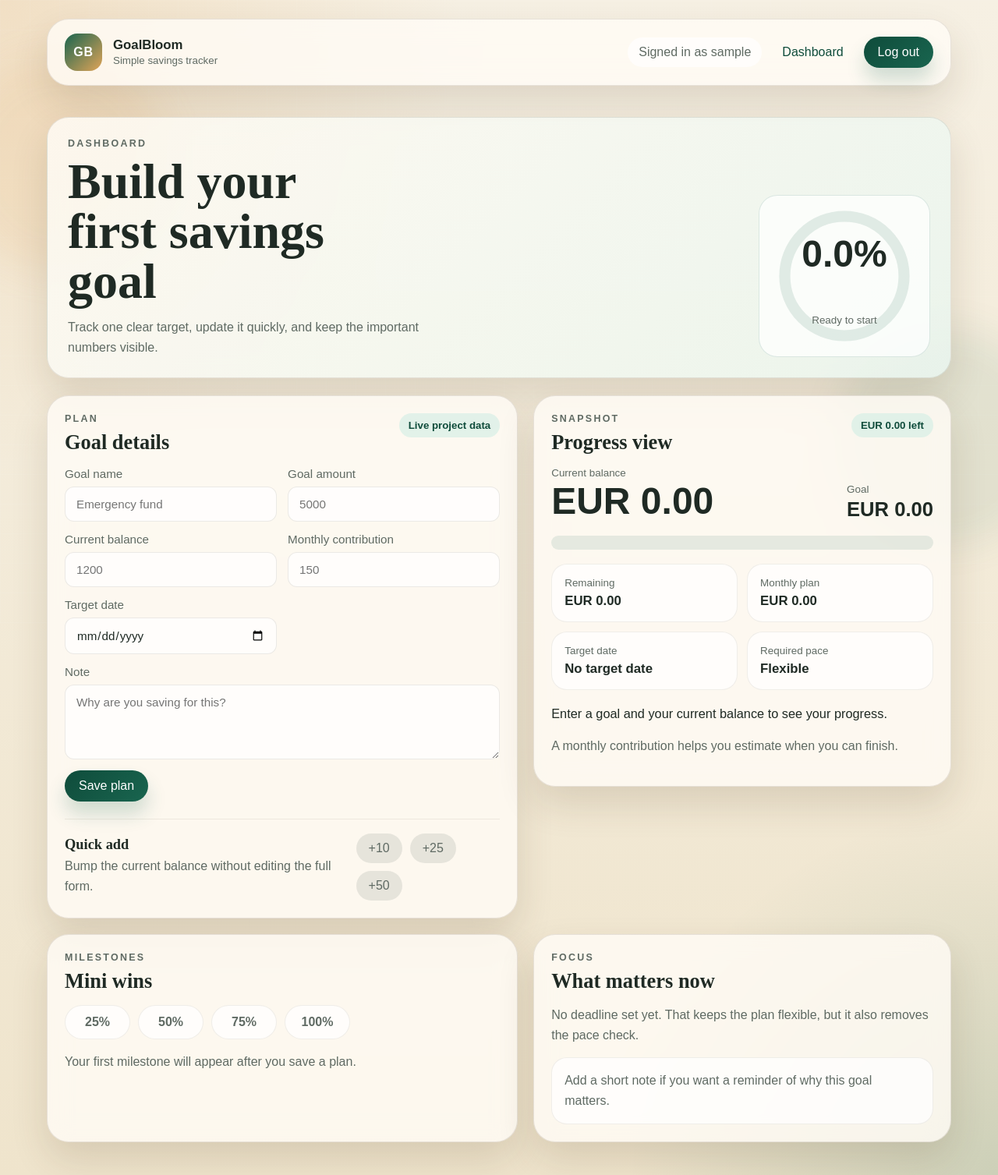
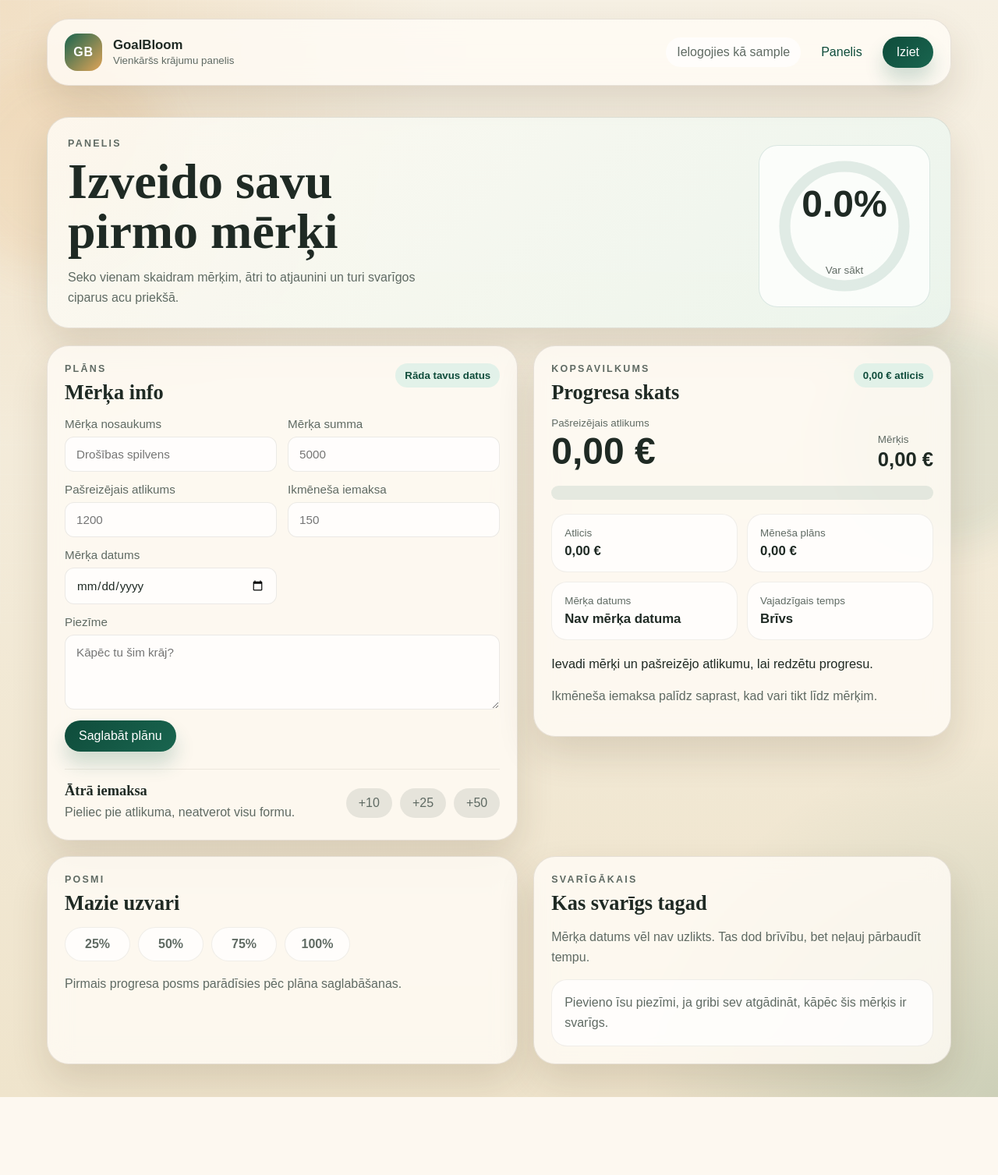
Before and after one commit to seglinsm/projekts-jaunais-2026, a Flask app: page /dashboard in a window 1280 px wide. Shown: the whole page at 78% size. After the commit the page ends 1407 px from the top, so only its background shows below. Run offline with Flask 3, Linux system fonts and the light colour scheme; the visitor is signed in with stand-in values (Sample User, id 1); data comes from the database, SQL or seed files in the repository.

Commit message:
updeits app.py un dashboardam

```diff
--- a/app.py
+++ b/app.py
@@ -32,7 +32,7 @@ def _login_required(view):
         user = get_user_by_id(get_db(), user_id)
         if user is None:
             session.clear()
-            return _redirect_with_notice("login", "Your session expired. Please log in again.", "error")
+            return _redirect_with_notice("login", "Sesija beidzās. Ieej vēlreiz.", "error")
 
         return view(*args, **kwargs)
 
@@ -71,7 +71,7 @@ def _register_routes(app):
                 user = register_user(get_db(), request.form)
                 return _redirect_with_notice(
                     "login",
-                    "Account created. You can log in now.",
+                    "Konts izveidots. Tagad vari ieiet.",
                     "success",
                     username=user["username"],
                 )
@@ -90,7 +90,7 @@ def _register_routes(app):
                 user = authenticate_user(get_db(), request.form)
                 session.clear()
                 session["user_id"] = user["id"]
-                return _redirect_with_notice("dashboard", "Welcome back.", "success")
+                return _redirect_with_notice("dashboard", "Prieks redzēt atkal.", "success")
             except AuthenticationError as error:
                 username = (request.form.get("username") or "").strip()
                 return _redirect_with_notice("login", str(error), "error", username=username)
@@ -100,7 +100,7 @@ def _register_routes(app):
     @app.route("/logout", methods=["GET", "POST"])
     def logout():
         session.clear()
-        return _redirect_with_notice("login", "You have been logged out.", "success")
+        return _redirect_with_notice("login", "Tu esi izrakstījies.", "success")
 
     @app.route("/dashboard", methods=["GET", "POST"])
     @_login_required
@@ -108,7 +108,7 @@ def _register_routes(app):
         if request.method == "POST":
             try:
                 save_profile(get_db(), session["user_id"], request.form)
-                return _redirect_with_notice("dashboard", "Your savings plan was updated.", "success")
+                return _redirect_with_notice("dashboard", "Tavs krājuma plāns ir atjaunināts.", "success")
             except ValidationError as error:
                 return _redirect_with_notice("dashboard", str(error), "error")
 
@@ -119,7 +119,7 @@ def _register_routes(app):
     def quick_add():
         try:
             add_quick_amount(get_db(), session["user_id"], request.form)
-            return _redirect_with_notice("dashboard", "Current balance updated.", "success")
+            return _redirect_with_notice("dashboard", "Pašreizējais atlikums atjaunināts.", "success")
         except ValidationError as error:
             return _redirect_with_notice("dashboard", str(error), "error")
 
@@ -144,5 +144,5 @@ app = create_app()
 
 
 if __name__ == "__main__":
-    print("Open http://127.0.0.1:5000/ in your browser. Do not open files inside templates/ directly.")
+    print("Atver http://127.0.0.1:5000/ pārlūkā. Neatver templates mapes failus pa tiešo.")
     app.run(debug=True)
--- a/static/dashboard.js
+++ b/static/dashboard.js
@@ -1,22 +1,22 @@
 (function () {
     const DEMO_DATA = {
-        username: "Preview user",
+        username: "Demo lietotājs",
         hasSavedPlan: true,
-        goalName: "Trip to Italy",
+        goalName: "Ceļojums uz Itāliju",
         goalAmount: 2500,
         currentBalance: 925,
         monthlyContribution: 180,
         targetDate: "2026-09-30",
-        note: "Flights, hotel, and food budget.",
+        note: "Lidojumiem, viesnīcai un ēdienam.",
         remainingAmount: 1575,
         progressPercentage: 37.0,
         visualProgressPercentage: 37.0,
         requiredMonthlyAmount: 224.5,
-        statusLabel: "Needs a boost",
+        statusLabel: "Jāpiespiež vairāk",
         statusTone: "warning",
-        forecastText: "At your current pace, you need about 9 more months.",
-        timelineText: "You need roughly EUR 224.50 per month to hit the target date.",
-        nextMilestoneText: "50% is your next milestone.",
+        forecastText: "Ar pašreizējo tempu tev vajadzēs vēl apmēram 9 mēnešus.",
+        timelineText: "Lai paspētu līdz datumam, tev vajag apmēram 224,50 € mēnesī.",
+        nextMilestoneText: "Nākamais posms ir 50%.",
         daysUntilTarget: 197,
         milestones: [
             { label: "25%", reached: true },
@@ -30,10 +30,10 @@
 
     function formatCurrency(value) {
         const amount = Number(value || 0);
-        return `EUR ${amount.toLocaleString(undefined, {
+        return `${amount.toLocaleString("lv-LV", {
             minimumFractionDigits: 2,
             maximumFractionDigits: 2,
-        })}`;
+        })} €`;
     }
 
     function formatPercent(value) {
@@ -43,7 +43,7 @@
 
     function formatDate(value) {
         if (!value) {
-            return "No target date";
+            return "Nav mērķa datuma";
         }
 
         const date = new Date(`${value}T00:00:00`);
@@ -51,7 +51,7 @@
             return value;
         }
 
-        return date.toLocaleDateString(undefined, {
+        return date.toLocaleDateString("lv-LV", {
             year: "numeric",
             month: "short",
             day: "numeric",
@@ -100,18 +100,18 @@
     function renderDashboard(data, mode) {
         const previewMode = mode !== "live";
 
-        setText("sessionBadge", previewMode ? "Preview mode" : `Signed in as ${data.username}`);
-        setText("modeBadge", previewMode ? "Preview demo data" : "Live project data");
-        setText("heroTitle", data.goalName || "Build your first savings goal");
+        setText("sessionBadge", previewMode ? "Priekšskatījuma režīms" : `Ielogojies kā ${data.username}`);
+        setText("modeBadge", previewMode ? "Rāda demo datus" : "Rāda tavus datus");
+        setText("heroTitle", data.goalName || "Izveido savu pirmo mērķi");
         setText(
             "heroCopy",
             previewMode
-                ? "This preview keeps the layout visible even outside Flask. Run the server for real login, saved data, and form actions."
-                : "Track one clear target, update it quickly, and keep the important numbers visible."
+                ? "Šis priekšskatījums rāda lapas izskatu arī ārpus Flask. Palaid serveri, ja gribi īstu ieeju, saglabātus datus un strādājošas formas."
+                : "Seko vienam skaidram mērķim, ātri to atjaunini un turi svarīgos ciparus acu priekšā."
         );
 
         setText("progressRingLabel", formatPercent(data.progressPercentage));
-        setText("progressStatus", data.statusLabel || "Ready to start");
+        setText("progressStatus", data.statusLabel || "Var sākt");
         updateRing(data.visualProgressPercentage);
 
         setValue("goalNameInput", data.goalName || "");
@@ -121,7 +121,7 @@
         setValue("targetDateInput", data.targetDate || "");
         setValue("noteInput", data.note || "");
 
-        setText("remainingBadge", `${formatCurrency(data.remainingAmount)} left`);
+        setText("remainingBadge", `${formatCurrency(data.remainingAmount)} atlicis`);
         setText("currentBalanceValue", formatCurrency(data.currentBalance));
         setText("goalAmountValue", formatCurrency(data.goalAmount));
         setText("remainingValue", formatCurrency(data.remainingAmount));
@@ -129,11 +129,11 @@
         setText("targetDateValue", formatDate(data.targetDate));
         setText(
             "requiredPaceValue",
-            data.requiredMonthlyAmount == null ? "Flexible" : formatCurrency(data.requiredMonthlyAmount)
+            data.requiredMonthlyAmount == null ? "Brīvs" : formatCurrency(data.requiredMonthlyAmount)
         );
-        setText("forecastText", data.forecastText || "Add a monthly contribution to unlock a finish estimate.");
-        setText("timelineText", data.timelineText || "Set a target date to check whether your pace is enough.");
-        setText("nextMilestoneText", data.nextMilestoneText || "Your next milestone will appear here.");
+        setText("forecastText", data.forecastText || "Pievieno ikmēneša iemaksu, lai redzētu aptuveno finiša laiku.");
+        setText("timelineText", data.timelineText || "Uzliec mērķa datumu, lai redzētu, vai tavs temps ir pietiekams.");
+        setText("nextMilestoneText", data.nextMilestoneText || "Tavs nākamais progresa posms parādīsies te.");
 
         const progressBar = document.getElementById("progressBarFill");
         if (progressBar) {
@@ -141,13 +141,13 @@
         }
 
         const focusLine = data.daysUntilTarget == null
-            ? "No deadline set yet. That keeps the plan flexible, but it also removes the pace check."
-            : `${data.daysUntilTarget} days remain until your target date.`;
+            ? "Mērķa datums vēl nav uzlikts. Tas dod brīvību, bet neļauj pārbaudīt tempu."
+            : `Līdz mērķa datumam palikušas ${data.daysUntilTarget} dienas.`;
         setText("focusLine", focusLine);
 
         const noteCard = document.getElementById("noteCard");
         if (noteCard) {
-            noteCard.textContent = data.note || "Add a short note if you want a reminder of why this goal matters.";
+            noteCard.textContent = data.note || "Pievieno īsu piezīmi, ja gribi sev atgādināt, kāpēc šis mērķis ir svarīgs.";
             noteCard.classList.toggle("note-card-empty", !data.note);
         }
 
@@ -170,7 +170,7 @@
             });
 
             if (!response.ok) {
-                throw new Error(`Dashboard data request failed with ${response.status}`);
+                throw new Error(`Paneļa datu pieprasījums neizdevās ar statusu ${response.status}`);
             }
 
             const data = await response.json();
--- a/templates/dashboard.html
+++ b/templates/dashboard.html
@@ -1,9 +1,9 @@
 <!DOCTYPE html>
-<html lang="en">
+<html lang="lv">
 <head>
     <meta charset="UTF-8">
     <meta name="viewport" content="width=device-width, initial-scale=1.0">
-    <title>Dashboard | GoalBloom</title>
+    <title>Panelis | GoalBloom</title>
     <link rel="stylesheet" href="../static/style.css">
 </head>
 <body class="dashboard-page">
@@ -16,15 +16,15 @@
                 <span class="brand-mark">GB</span>
                 <span>
                     <strong>GoalBloom</strong>
-                    <small>Simple savings tracker</small>
+                    <small>Vienkāršs krājumu panelis</small>
                 </span>
             </a>
 
             <nav class="top-nav">
-                <span id="sessionBadge" class="nav-chip">Loading...</span>
-                <a class="nav-link" href="/dashboard">Dashboard</a>
+                <span id="sessionBadge" class="nav-chip">Ielādē...</span>
+                <a class="nav-link" href="/dashboard">Panelis</a>
                 <form action="/logout" method="post">
-                    <button type="submit" class="nav-button">Log out</button>
+                    <button type="submit" class="nav-button">Iziet</button>
                 </form>
             </nav>
         </header>
@@ -33,10 +33,10 @@
 
         <section class="hero-panel">
             <div>
-                <p class="eyebrow">Dashboard</p>
-                <h1 id="heroTitle">Savings dashboard</h1>
+                <p class="eyebrow">Panelis</p>
+                <h1 id="heroTitle">Krājumu panelis</h1>
                 <p id="heroCopy" class="hero-copy">
-                    Track one clear target, update it quickly, and keep the important numbers visible.
+                    Seko vienam skaidram mērķim, ātri to atjaunini un turi svarīgos ciparus acu priekšā.
                 </p>
             </div>
 
@@ -48,7 +48,7 @@
                     </svg>
                     <div class="ring-label">
                         <strong id="progressRingLabel">0%</strong>
-                        <span id="progressStatus">Ready to start</span>
+                        <span id="progressStatus">Var sākt</span>
                     </div>
                 </div>
             </div>
@@ -58,44 +58,44 @@
             <article class="panel-card form-card">
                 <div class="panel-head">
                     <div>
-                        <p class="eyebrow">Plan</p>
-                        <h2>Goal details</h2>
+                        <p class="eyebrow">Plāns</p>
+                        <h2>Mērķa info</h2>
                     </div>
-                    <span id="modeBadge" class="soft-label">Loading data</span>
+                    <span id="modeBadge" class="soft-label">Ielādē datus</span>
                 </div>
 
                 <form class="dashboard-form" action="/dashboard" method="post">
                     <label>
-                        Goal name
-                        <input id="goalNameInput" type="text" name="goal_name" maxlength="60" placeholder="Emergency fund" required>
+                        Mērķa nosaukums
+                        <input id="goalNameInput" type="text" name="goal_name" maxlength="60" placeholder="Drošības spilvens" required>
                     </label>
                     <label>
-                        Goal amount
+                        Mērķa summa
                         <input id="goalAmountInput" type="number" name="goal_amount" min="0.01" step="0.01" placeholder="5000" required>
                     </label>
                     <label>
-                        Current balance
+                        Pašreizējais atlikums
                         <input id="currentBalanceInput" type="number" name="current_balance" min="0" step="0.01" placeholder="1200" required>
                     </label>
                     <label>
-                        Monthly contribution
+                        Ikmēneša iemaksa
                         <input id="monthlyContributionInput" type="number" name="monthly_contribution" min="0" step="0.01" placeholder="150" required>
                     </label>
                     <label>
-                        Target date
+                        Mērķa datums
                         <input id="targetDateInput" type="date" name="target_date">
                     </label>
                     <label>
-                        Note
-                        <textarea id="noteInput" name="note" rows="4" maxlength="240" placeholder="Why are you saving for this?"></textarea>
+                        Piezīme
+                        <textarea id="noteInput" name="note" rows="4" maxlength="240" placeholder="Kāpēc tu šim krāj?"></textarea>
                     </label>
-                    <button type="submit" class="primary-button">Save plan</button>
+                    <button type="submit" class="primary-button">Saglabāt plānu</button>
                 </form>
 
                 <div class="quick-add-block">
                     <div>
-                        <h3>Quick add</h3>
-                        <p>Bump the current balance without editing the full form.</p>
+                        <h3>Ātrā iemaksa</h3>
+                        <p>Pieliec pie atlikuma, neatverot visu formu.</p>
                     </div>
 
                     <div class="quick-add-list">
@@ -118,55 +118,55 @@
             <article class="panel-card summary-card">
                 <div class="panel-head">
                     <div>
-                        <p class="eyebrow">Snapshot</p>
-                        <h2>Progress view</h2>
+                        <p class="eyebrow">Kopsavilkums</p>
+                        <h2>Progresa skats</h2>
                     </div>
-                    <span id="remainingBadge" class="soft-label">EUR 0.00 left</span>
+                    <span id="remainingBadge" class="soft-label">0,00 € atlicis</span>
                 </div>
 
                 <div class="money-row">
                     <div>
-                        <span class="metric-label">Current balance</span>
-                        <strong id="currentBalanceValue" class="money-number">EUR 0.00</strong>
+                        <span class="metric-label">Pašreizējais atlikums</span>
+                        <strong id="currentBalanceValue" class="money-number">0,00 €</strong>
                     </div>
                     <div>
-                        <span class="metric-label">Goal</span>
-                        <strong id="goalAmountValue" class="money-number small">EUR 0.00</strong>
+                        <span class="metric-label">Mērķis</span>
+                        <strong id="goalAmountValue" class="money-number small">0,00 €</strong>
                     </div>
                 </div>
 
-                <div class="progress-track" aria-label="Goal progress">
+                <div class="progress-track" aria-label="Mērķa progress">
                     <div id="progressBarFill" class="progress-fill" style="width: 0%;"></div>
                 </div>
 
                 <div class="metric-grid">
                     <div class="metric-box">
-                        <span class="metric-label">Remaining</span>
-                        <strong id="remainingValue">EUR 0.00</strong>
+                        <span class="metric-label">Atlicis</span>
+                        <strong id="remainingValue">0,00 €</strong>
                     </div>
                     <div class="metric-box">
-                        <span class="metric-label">Monthly plan</span>
-                        <strong id="monthlyPlanValue">EUR 0.00</strong>
+                        <span class="metric-label">Mēneša plāns</span>
+                        <strong id="monthlyPlanValue">0,00 €</strong>
                     </div>
                     <div class="metric-box">
-                        <span class="metric-label">Target date</span>
-                        <strong id="targetDateValue">No target date</strong>
+                        <span class="metric-label">Mērķa datums</span>
+                        <strong id="targetDateValue">Nav mērķa datuma</strong>
                     </div>
                     <div class="metric-box">
-                        <span class="metric-label">Required pace</span>
-                        <strong id="requiredPaceValue">Flexible</strong>
+                        <span class="metric-label">Vajadzīgais temps</span>
+                        <strong id="requiredPaceValue">Brīvs</strong>
                     </div>
                 </div>
 
-                <p id="forecastText" class="insight">Loading your savings forecast...</p>
-                <p id="timelineText" class="subtle-copy">Checking the current plan.</p>
+                <p id="forecastText" class="insight">Ielādē tavu progresa prognozi...</p>
+                <p id="timelineText" class="subtle-copy">Pārbauda pašreizējo plānu.</p>
             </article>
 
             <article class="panel-card milestones-card">
                 <div class="panel-head">
                     <div>
-                        <p class="eyebrow">Milestones</p>
-                        <h2>Mini wins</h2>
+                        <p class="eyebrow">Posmi</p>
+                        <h2>Mazie uzvari</h2>
                     </div>
                 </div>
 
@@ -177,23 +177,23 @@
                     <span class="milestone-pill" data-milestone="100">100%</span>
                 </div>
 
-                <p id="nextMilestoneText" class="subtle-copy">Your next milestone will appear here.</p>
+                <p id="nextMilestoneText" class="subtle-copy">Tavs nākamais progresa posms parādīsies te.</p>
             </article>
 
             <article class="panel-card notes-card">
                 <div class="panel-head">
                     <div>
-                        <p class="eyebrow">Focus</p>
-                        <h2>What matters now</h2>
+                        <p class="eyebrow">Svarīgākais</p>
+                        <h2>Kas svarīgs tagad</h2>
                     </div>
                 </div>
 
                 <p id="focusLine" class="focus-line">
-                    Loading target date information...
+                    Ielādē mērķa datuma info...
                 </p>
 
                 <div id="noteCard" class="note-card note-card-empty">
-                    Add a short note if you want a reminder of why this goal matters.
+                    Pievieno īsu piezīmi, ja gribi sev atgādināt, kāpēc šis mērķis ir svarīgs.
                 </div>
             </article>
         </section>
```
Also changed, not shown: services.py (+48 -46 lines), templates/login.html (+24 -24 lines), templates/register.html (+26 -26 lines), tests/test_app.py (+7 -9 lines), 1 other file.
